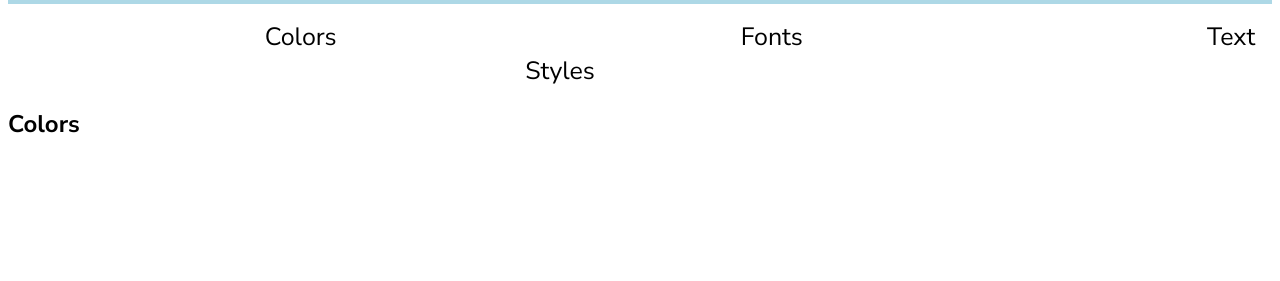
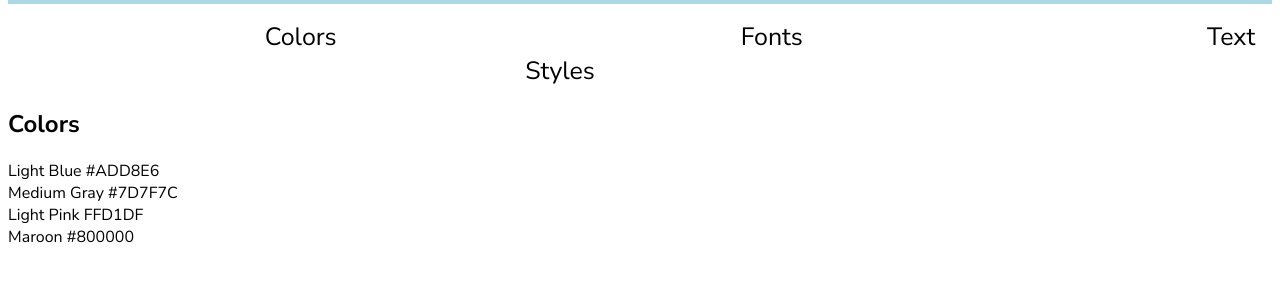
Before and after one commit to TheDragonApple/DesignSystem, a plain HTML site: page index.html in a window 1280 px wide. Shown: the part 117-398 px from the top of the page. Drawn offline with Linux system fonts and the light colour scheme.

Commit message:
Add color section html

```diff
--- a/index.html
+++ b/index.html
@@ -20,6 +20,22 @@
     <main>
         <section class="colors">
             <h2>Colors</h2>
+            <div class="light blue">
+                <p1>Light Blue</p1>
+                <p1>#ADD8E6</p1>
+            </div>
+            <div class="gray">
+                <p1>Medium Gray</p1>
+                <p1>#7D7F7C</p1>
+            </div>
+            <div class="light pink">
+                <p1>Light Pink</p1>
+                <p1>FFD1DF</p1>
+            </div>
+            <div class="maroon">
+                <p1>Maroon</p1>
+                <p1>#800000</p1>
+            </div>
         </section>
     </main>
 </html>
```
